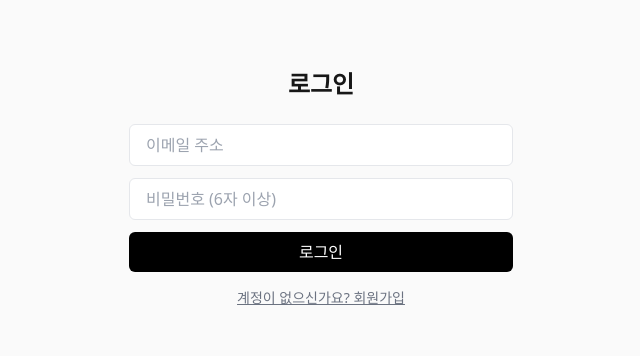
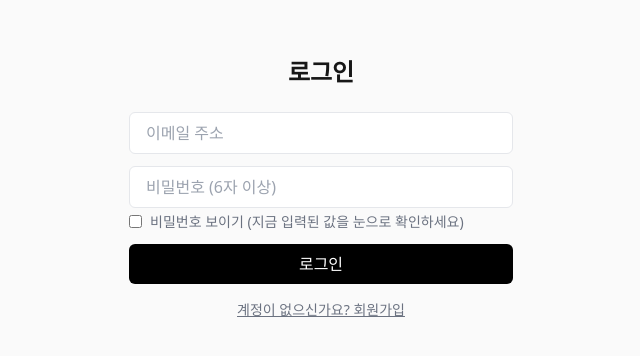
Before and after one commit to gkgusdn41561-crypto/blog-ai-app, a Next.js app: page /login in a window 1280 px wide. Shown: the part 212-568 px from the top of the page, without its empty margins (319-959 px from the left). Built offline with nearby package versions, Linux system fonts and the light colour scheme.

Commit message:
add show password and disable autofill

```diff
--- a/src/app/login/page.tsx
+++ b/src/app/login/page.tsx
@@ -7,6 +7,7 @@ import { createClient } from "@/lib/supabase-browser";
 export default function LoginPage() {
   const [email, setEmail] = useState("");
   const [password, setPassword] = useState("");
+  const [showPassword, setShowPassword] = useState(false);
   const [mode, setMode] = useState<"login" | "signup">("login");
   const [error, setError] = useState<string | null>(null);
   const [loading, setLoading] = useState(false);
@@ -18,10 +19,13 @@ export default function LoginPage() {
     setLoading(true);
     const supabase = createClient();
 
+    const cleanEmail = email.trim().toLowerCase();
+    const cleanPassword = password.trim();
+
     if (mode === "signup") {
       const { error } = await supabase.auth.signUp({
-        email,
-        password,
+        email: cleanEmail,
+        password: cleanPassword,
       });
 
       if (error) {
@@ -32,8 +36,8 @@ export default function LoginPage() {
       }
     } else {
       const { error } = await supabase.auth.signInWithPassword({
-        email,
-        password,
+        email: cleanEmail,
+        password: cleanPassword,
       });
 
       if (error) {
@@ -58,24 +62,40 @@ export default function LoginPage() {
           {mode === "login" ? "로그인" : "회원가입"}
         </h1>
 
-        <form onSubmit={handleSubmit} className="flex flex-col gap-3">
+        <form
+          onSubmit={handleSubmit}
+          className="flex flex-col gap-3"
+          autoComplete="off"
+        >
           <input
             type="email"
             required
             placeholder="이메일 주소"
             value={email}
             onChange={(e) => setEmail(e.target.value)}
+            autoComplete="off"
             className="border rounded-md px-4 py-2"
           />
+          <div className="flex flex-col gap-1">
             <input
-            type="password"
+              type={showPassword ? "text" : "password"}
               required
               minLength={6}
               placeholder="비밀번호 (6자 이상)"
               value={password}
               onChange={(e) => setPassword(e.target.value)}
+              autoComplete="new-password"
               className="border rounded-md px-4 py-2"
             />
+            <label className="flex items-center gap-2 text-sm text-gray-500">
+              <input
+                type="checkbox"
+                checked={showPassword}
+                onChange={(e) => setShowPassword(e.target.checked)}
+              />
+              비밀번호 보이기 (지금 입력된 값을 눈으로 확인하세요)
+            </label>
+          </div>
           <button
             type="submit"
             disabled={loading}
```
Lines whose indentation alone changed are shown as unchanged.
